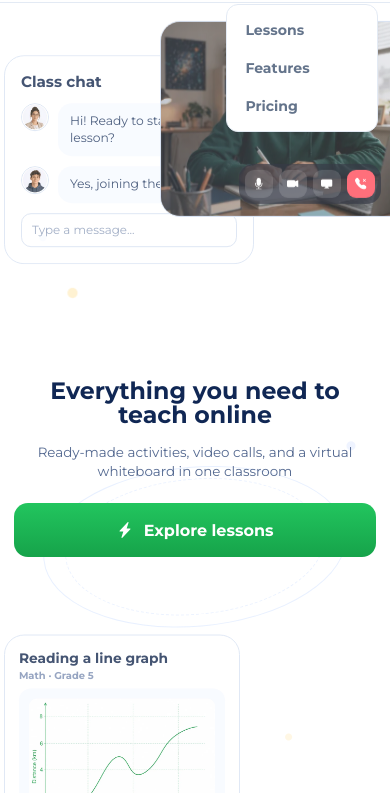
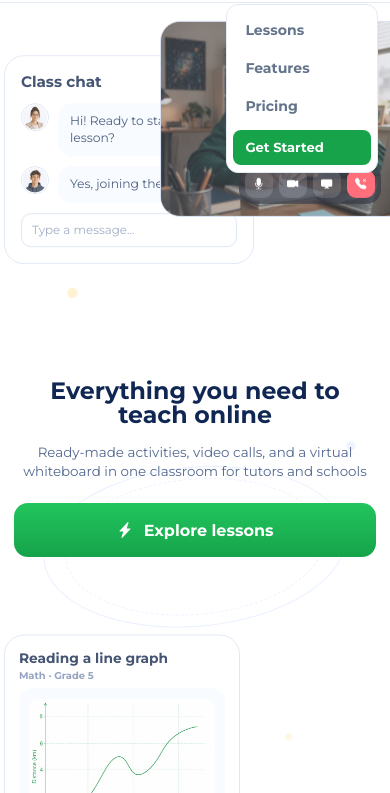
Before and after one commit to ArseniyKvasov/LandingDemo, a website: page index.html in a window 390 px wide. Both pictures are taken after a click on the button "Open navigation". Shown: the part 51-844 px from the top of the page. Drawn offline with Linux system fonts and the light colour scheme.

Commit message:
Update landing conversion elements

```diff
--- a/assets/css/landing-nav.css
+++ b/assets/css/landing-nav.css
@@ -22,6 +22,31 @@
 .fc-landing-nav a:hover,
 .fc-landing-nav a:focus-visible {
     color: var(--fc-color-primary-hover);
+}
+
+.fc-landing-nav-cta {
+    border: 0;
+    border-radius: 0.65rem;
+    padding: 0.58rem 0.9rem;
+    color: var(--fc-color-on-primary);
+    background: var(--fc-color-primary);
+    font-size: 0.82rem;
+    font-weight: 800;
+    line-height: 1;
+    white-space: nowrap;
+    transition: background-color 0.15s ease, transform 0.15s ease;
+}
+
+.fc-landing-nav-cta:hover,
+.fc-landing-nav-cta:focus-visible {
+    color: var(--fc-color-on-primary);
+    background: var(--fc-color-primary-hover);
+    transform: translateY(-1px);
+}
+
+.fc-landing-nav-cta:focus-visible {
+    outline: 2px solid var(--fc-color-primary);
+    outline-offset: 3px;
 }
 
 .fc-landing-nav-toggle {
@@ -62,7 +87,8 @@
         display: flex;
     }
 
-    .fc-landing-nav a {
+    .fc-landing-nav a,
+    .fc-landing-nav-cta {
         padding: 0.7rem 0.75rem;
         border-radius: 0.5rem;
     }
@@ -70,6 +96,11 @@
     .fc-landing-nav a:hover,
     .fc-landing-nav a:focus-visible {
         background: var(--fc-color-success-soft);
+    }
+
+    .fc-landing-nav-cta {
+        margin-top: 0.25rem;
+        text-align: left;
     }
 }
 
--- a/assets/js/landing-runtime.js
+++ b/assets/js/landing-runtime.js
@@ -13,7 +13,7 @@
         setLandingNavOpen(!landingNav?.classList.contains("is-open"));
     });
 
-    landingNav?.querySelectorAll("a").forEach((link) => {
+    landingNav?.querySelectorAll("a, button").forEach((link) => {
         link.addEventListener("click", () => setLandingNavOpen(false));
     });
 
--- a/index.html
+++ b/index.html
@@ -6,13 +6,13 @@
     <meta name="google" content="notranslate">
     <meta http-equiv="Content-Language" content="en">
     <title>FastClass - a platform for English teachers</title>
-    <meta name="description" content="FastClass is a teaching platform for English tutors with ready-made interactive lessons and a virtual classroom.">
+    <meta name="description" content="FastClass brings ready-made activities, video calls, and a virtual whiteboard into one classroom for tutors and schools.">
     <link rel="canonical" href="/">
     <meta property="og:site_name" content="FastClass">
     <meta property="og:locale" content="en_US">
     <meta property="og:type" content="website">
     <meta property="og:title" content="FastClass - a platform for English teachers">
-    <meta property="og:description" content="Ready-made activities, video calls, and a virtual whiteboard in one classroom.">
+    <meta property="og:description" content="Ready-made activities, video calls, and a virtual whiteboard in one classroom for tutors and schools.">
     <meta property="og:url" content="/">
     <meta property="og:image" content="assets/images/favicon/android-chrome-512x512.png">
     <link rel="icon" href="assets/images/favicon/favicon.ico">
@@ -45,8 +45,19 @@
       "description": "A platform for creating and teaching interactive lessons online."
     }
     </script>
+    <!-- Google Tag Manager -->
+    <script>(function(w,d,s,l,i){w[l]=w[l]||[];w[l].push({'gtm.start':
+    new Date().getTime(),event:'gtm.js'});var f=d.getElementsByTagName(s)[0],
+    j=d.createElement(s),dl=l!='dataLayer'?'&l='+l:'';j.async=true;j.src=
+    'https://www.googletagmanager.com/gtm.js?id='+i+dl;f.parentNode.insertBefore(j,f);
+    })(window,document,'script','dataLayer','GTM-KB8LFJ4C');</script>
+    <!-- End Google Tag Manager -->
 </head>
 <body>
+    <!-- Google Tag Manager (noscript) -->
+    <noscript><iframe src="https://www.googletagmanager.com/ns.html?id=GTM-KB8LFJ4C"
+    height="0" width="0" style="display:none;visibility:hidden"></iframe></noscript>
+    <!-- End Google Tag Manager (noscript) -->
     <nav class="navbar app-navbar">
         <div class="container app-navbar-inner">
             <a class="navbar-brand app-brand" href="#top" aria-label="FastClass">
@@ -59,6 +70,7 @@
                     <a href="#examples">Lessons</a>
                     <a href="#features">Features</a>
                     <a href="#pricing">Pricing</a>
+                    <button type="button" class="fc-landing-nav-cta js-open-invite-modal">Get Started</button>
                 </nav>
 
                 <button
@@ -166,7 +178,7 @@
     <div class="fc-landing-hero-copy">
         <h1 class="fc-landing-hero-title">Everything you need to teach online</h1>
         <p class="fc-landing-hero-text">
-            Ready-made activities, video calls, and a virtual whiteboard in one classroom
+            Ready-made activities, video calls, and a virtual whiteboard in one classroom for tutors and schools
         </p>
         <div class="fc-landing-hero-actions">
             <button type="button" class="fc-primary-btn js-open-invite-modal">
@@ -400,7 +412,7 @@
                         <label for="inviteEmail">Email</label>
                         <input id="inviteEmail" name="email" type="email" autocomplete="email" placeholder="you@example.com" required>
                         <label for="invitePassword">Password</label>
-                        <input id="invitePassword" name="password" type="password" autocomplete="new-password" minlength="8" aria-describedby="invitePasswordHint" required>
+                        <input id="invitePassword" name="password" type="password" autocomplete="new-password" minlength="8" aria-describedby="invitePasswordHint" placeholder="Create a password" required>
                         <small id="invitePasswordHint" class="fc-invite-hint">Minimum 8 characters</small>
                         <button type="submit" class="fc-primary-btn fc-invite-submit" disabled>Request invitation</button>
                     </form>
```
Also changed, not shown: build-static.mjs (+14 -2 lines), src/landing/hero.html (+1 -1 lines), src/landing/invite-modal.html (+1 -1 lines).
